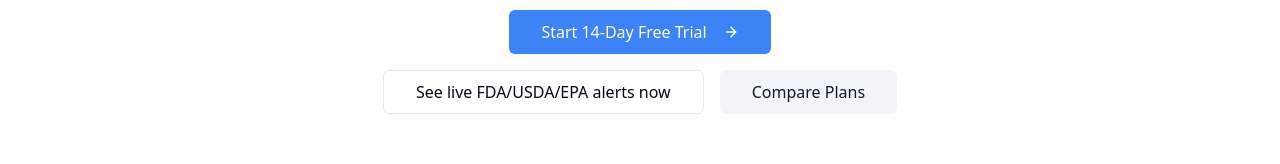
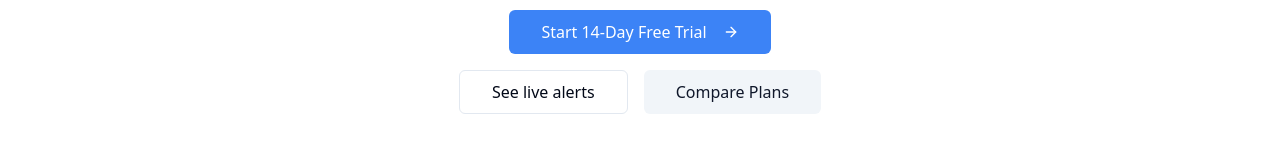
Before and after one commit to mxwashington/regiq, a React (Vite) app: page / in a window 1280 px wide. Shown: the part 351-515 px from the top of the page. Built offline with nearby package versions, Linux system fonts and the light colour scheme; no server answers; the database is empty.

Commit message:
Fix CTA text
Change "See live FDA/CDC/USDA alerts" to "See live alerts" in the marketing copy.

```diff
--- a/src/components/marketing/Hero.tsx
+++ b/src/components/marketing/Hero.tsx
@@ -24,7 +24,7 @@ export const Hero: React.FC = () => {
           </Button>
           <div className="flex flex-col sm:flex-row gap-2 sm:gap-4 w-full sm:w-auto">
             <Button variant="outline" size="lg" className="w-full sm:w-auto px-6 md:px-8 py-3 text-sm md:text-base" asChild>
-              <a href="#food-alerts">See live FDA/USDA/EPA alerts now</a>
+              <a href="#food-alerts">See live alerts</a>
             </Button>
             <Button variant="secondary" size="lg" className="w-full sm:w-auto px-6 md:px-8 py-3 text-sm md:text-base" asChild>
               <Link to="/pricing">Compare Plans</Link>
--- a/src/pages/Landing.tsx
+++ b/src/pages/Landing.tsx
@@ -729,7 +729,7 @@ const Landing = () => {
                 <Link to="/pricing">Start your 14-day free trial</Link>
               </Button>
               <Button variant="outline" size="lg" className="w-full sm:w-auto" asChild>
-                <a href="#food-alerts">See live FDA/USDA/EPA alerts now</a>
+                <a href="#food-alerts">See live alerts</a>
               </Button>
             </div>
 
```
